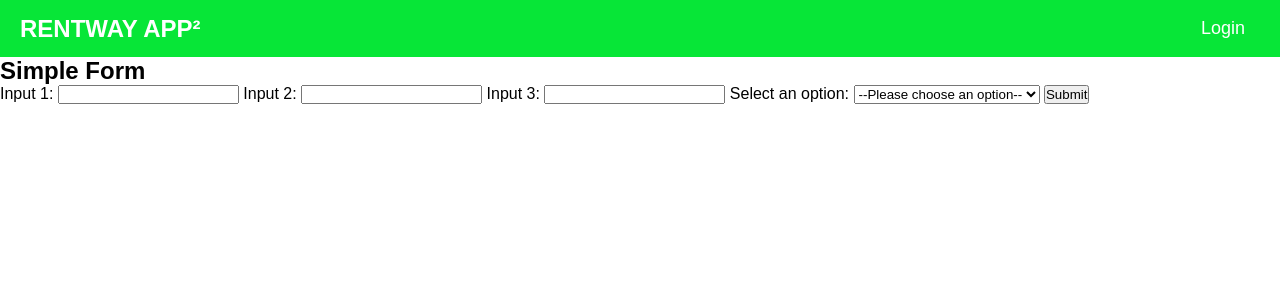
After one commit to Youssefassad0/Note_Flask, a Flask app: template website/templates/update_user.html in a window 1280 px wide. The commit adds this page. Shown: the top 300 px of the page. Run offline with Flask 3, Linux system fonts and the light colour scheme; the template is opened without the code that fills it, so the values that code supplies are empty; parts of the project's set-up code (start-up, migrations or seed data) failed here and were passed over.

Commit message:
create the form

```diff
--- a/website/templates/signup.html
+++ b/website/templates/signup.html
@@ -1,4 +1,4 @@
-{%extends "base.html"%} {% block title %} sign UP Page {%endblock %} {% block
+{%extends "base.html"%} {% block title %} Create User {%endblock %} {% block
 style %} <link rel=stylesheet type=text/css href="{{ url_for('static',
 filename='login.css') }}"> {%endblock %} {% block body %}
 <div class="container">
@@ -44,7 +44,7 @@ filename='login.css') }}"> {%endblock %} {% block body %}
           </select>
         </div>
         <button class="button login__submit" type="submit">
-          <span class="button__text">create </span>
+          <span class="button__text"> create </span>
           <i class="button__icon fas fa-chevron-right"></i>
         </button>
       </form>
--- /dev/null
+++ b/website/templates/update_user.html
@@ -0,0 +1,27 @@
+{%extends "base.html"%} {% block title %} Update User {%endblock %} {% block
+style %} {%endblock %} {% block body %}
+
+<div class="form-container">
+  <h2>Simple Form</h2>
+  <form action="#" method="post">
+    <label for="input1">Input 1:</label>
+    <input type="text" id="input1" name="input1" required />
+
+    <label for="input2">Input 2:</label>
+    <input type="text" id="input2" name="input2" required />
+
+    <label for="input3">Input 3:</label>
+    <input type="text" id="input3" name="input3" required />
+
+    <label for="select">Select an option:</label>
+    <select id="select" name="select" required>
+      <option value="">--Please choose an option--</option>
+      <option value="option1">Option 1</option>
+      <option value="option2">Option 2</option>
+      <option value="option3">Option 3</option>
+    </select>
+
+    <button type="submit">Submit</button>
+  </form>
+</div>
+{% endblock %}
```
Also changed, not shown: website/users.py (+30 -20 lines).
